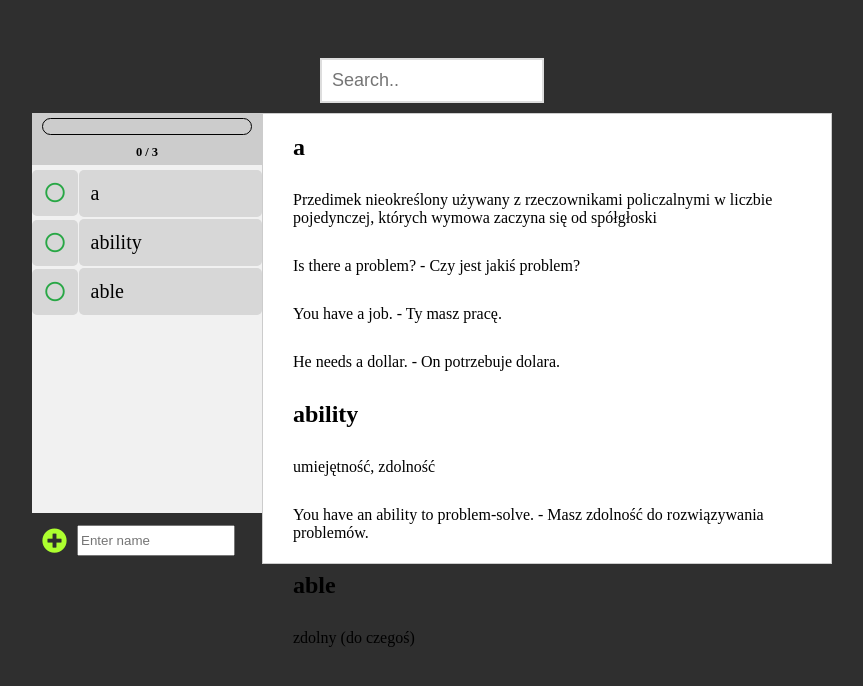
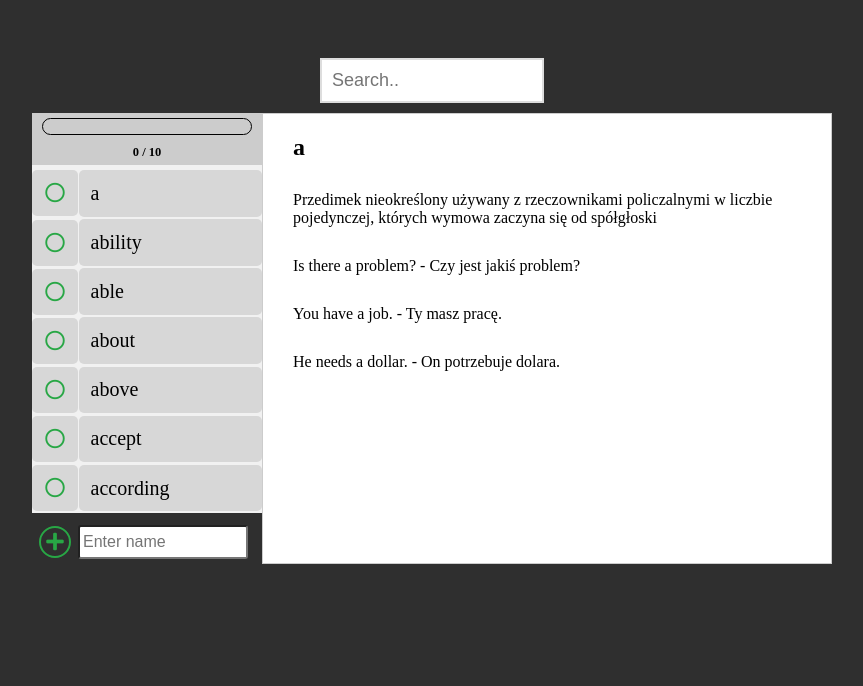
Before and after one commit to sebekxp/common-words, a plain HTML site: page index.html in a window 1280 px wide. Shown: the whole page, without its empty margins (208-1071 px from the left). Drawn offline with Linux system fonts and the light colour scheme.

Commit message:
update script file

```diff
--- a/index.html
+++ b/index.html
@@ -22,98 +22,17 @@
                 <span id="complete"></span>
             </nav>
             <div class="list-of-words">
-                <!-- <div class="word-title" onmouseover="openWord('a')">
-                   <div class="circle-icon"><i class="deleteElem fas fa-times"></i></div>
-                    <p class="blank-circle far fa-circle"></p>
-                    <p class="words">a</p>
-                </div>
-                <div class="word-title" onmouseover="openWord('a2')">
-                   <div class="circle-icon"> <i class="deleteElem fas fa-times"></i></div>
-                    <p class="blank-circle far fa-circle"></p>
-                    <p class="words">ability</p>
-                </div>
-                <div class="word-title" onmouseover="openWord('a3')">
-                   <div class="circle-icon"> <i class="deleteElem fas fa-times"></i></div>
-                    <p class="blank-circle far fa-circle"></p>
-                    <p class="words">able</p>
-                </div>
-                <div class="word-title" onmouseover="openWord('a4')">
-                   <div class="circle-icon"> <i class="deleteElem fas fa-times"></i></div>
-                    <p class="blank-circle far fa-circle"></p>
-                    <p class="words">about</p>
-                </div>
-                <div class="word-title" onmouseover="openWord('a5')">
-                   <div class="circle-icon"> <i class="deleteElem fas fa-times"></i></div>
-                    <p class="blank-circle far fa-circle"></p>
-                    <p class="words">above</p>
-                </div>
-                <div class="word-title" onmouseover="openWord('a6')">
-                   <div class="circle-icon"> <i class="deleteElem fas fa-times"></i></div>
-                    <p class="blank-circle far fa-circle"></p>
-                    <p class="words">accept</p>
-                </div>
-                <div class="word-title" onmouseover="openWord('a7')">
-                   <div class="circle-icon"> <i class="deleteElem fas fa-times"></i></div>
-                    <p class="blank-circle far fa-circle"></p>
-                    <p class="words">according</p>
-                </div>
-                <div class="word-title" onmouseover="openWord('a8')">
-                   <div class="circle-icon"> <i class="deleteElem fas fa-times"></i></div>
-                    <p class="blank-circle far fa-circle"></p>
-                    <p class="words">account</p>
-                </div>
-                <div class="word-title" onmouseover="openWord('a9')">
-                   <div class="circle-icon"> <i class="deleteElem fas fa-times"></i></div>
-                    <p class="blank-circle far fa-circle"></p>
-                    <p class="words">across</p>
-                </div>
-                <div class="word-title" onmouseover="openWord('a10')">
-                   <div class="circle-icon"> <i class="deleteElem fas fa-times"></i></div>
-                    <p class="blank-circle far fa-circle"></p>
-                    <p class="words">act</p>
-                </div> -->
+
             </div>
             <div class="add-btn">
-                <p class="add-element-circle fas fa-plus-circle"></p>
+                <div class="circle-icon-add-element">
+                    <i class="fas fa-plus"></i>
+                </div>
                 <input type="text" placeholder="Enter name" class="input-name">
             </div>
         </aside>
-
-
         <div class="word-content"></div>
-
-        <!--
-
-        <div id="a4" class="word-content">
-            <h3>about - około, mniej więcej</h3>
-            <p>Trzecie najczesciej uzywane slowko</p>
-        </div>
-        <div id="a5" class="word-content">
-            <h3></h3>
-            <p>Trzecie najczesciej uzywane slowko</p>
-        </div>
-        <div id="a6" class="word-content">
-            <h3>6</h3>
-            <p>Trzecie najczesciej uzywane slowko</p>
-        </div>
-        <div id="a7" class="word-content">
-            <h3>7</h3>
-            <p>Trzecie najczesciej uzywane slowko</p>
-        </div>
-        <div id="a8" class="word-content">
-            <h3>8</h3>
-            <p>Trzecie najczesciej uzywane slowko</p>
-        </div>
-        <div id="a9" class="word-content">
-            <h3>9</h3>
-            <p>Trzecie najczesciej uzywane slowko</p>
-        </div>
-        <div id="a10" class="word-content">
-            <h3>10</h3>
-            <p>Trzecie najczesciej uzywane slowko</p>
-        </div> -->
     </section>
-
     <script src="objectWord.js"></script>
     <script src="scrp.js"></script>
 
--- a/objectWord.js
+++ b/objectWord.js
@@ -1,9 +1,4 @@
-/*
-        <div id="a3" class="word-content">
-            <h3>able</h3>
-            <p>zdolny (do czegoś)</p>
-        </div>*/
-const objWords = [
+const OBJWORDS = [
     {
         wordName: 'a',
         wordContent: ["Przedimek nieokreślony używany z rzeczownikami policzalnymi w liczbie pojedynczej, których wymowa zaczyna się od spółgłoski",
@@ -26,6 +21,39 @@ const objWords = [
         ]
     },
 
+    {
+        wordName: 'about',
+        wordContent: []
+    },
 
+    {
+        wordName: 'above',
+        wordContent: []
+    },
+
+    {
+        wordName: 'accept',
+        wordContent: []
+    },
+
+    {
+        wordName: 'according',
+        wordContent: []
+    },
+
+    {
+        wordName: 'account',
+        wordContent: []
+    },
+
+    {
+        wordName: 'across',
+        wordContent: []
+    },
+
+    {
+        wordName: 'act',
+        wordContent: []
+    },
 
 ];
--- a/scrp.js
+++ b/scrp.js
@@ -1,13 +1,15 @@
-let knownWords = 0;
 let valueofLastItem = getValueOfLastItem();
-let updatedValueOfProgressBar = 0;
-const words = objWords;
+const words = OBJWORDS;
 
-document.querySelector('#complete').innerHTML = knownWords + ' / ' + valueofLastItem;
+document.querySelector('#complete').innerHTML = 0 + ' / ' + valueofLastItem;
+createContentOfWord(words[0]);
 
 
 function openWord(evt) {
-    console.log(evt.currentTarget)
+    let index = 0;
+    for (let i = 0; i < words.length; i++)
+        if (words[i].wordName === evt.target.innerHTML)
+            index = i;
 
     let wordContentAllParagraph = document.querySelectorAll('.word-content p');
     let wordContentAllH2 = document.querySelectorAll('.word-content h2');
@@ -18,12 +20,7 @@ function openWord(evt) {
         i.innerHTML = "";
     }
 
-
-    wordContent.innerHTML = "";
-    // for (let i = 0; i < wordContent.length; i++) {
-    //     wordContent[i].style.display = "none";
-    // }
-    // document.getElementById(wordName).style.display = "block";
+    createContentOfWord(words[index]);
 }
 function searchWord() {
     let valeFromSearchBox = document.getElementById("search-box").value.toUpperCase();;
@@ -41,10 +38,10 @@ function searchWord() {
 }
 
 function updateProgressBar() {
-    knownWords = document.querySelectorAll('.filled-circle');
-    updatedValueOfProgressBar = parseInt(knownWords.length * (100 / valueofLastItem), 10);
-    document.querySelector('#complete').innerHTML = knownWords.length + ' / ' + valueofLastItem;
-    document.querySelector('.progBar').style.width = updatedValueOfProgressBar + '%';
+    const KNOW_WORDS = document.querySelectorAll('.filled-circle');
+    const WIDTH = KNOW_WORDS.length * (100 / valueofLastItem);
+    document.querySelector('#complete').innerHTML = KNOW_WORDS.length + ' / ' + valueofLastItem;
+    document.querySelector('.progBar').style.width = WIDTH + '%';
 }
 
 function progresBar(evt) {
@@ -59,14 +56,14 @@ function progresBar(evt) {
 }
 function useEnterToCreateNewWord() {
     if (event.which == 13 || event.keyCode == 13) {
-        createNavigationWord();
+        addElement();
     }
 }
-function createContentOfWord({wordName, wordContent}) {
+function createContentOfWord({ wordName, wordContent }) {
 
-    let wordContentContainer = document.querySelector('.word-content');
+    const wordContentContainer = document.querySelector('.word-content');
 
-    let nameWord = document.createElement("h2")
+    const nameWord = document.createElement("h2")
     nameWord.innerHTML = wordName;
     wordContentContainer.appendChild(nameWord);
 
@@ -77,12 +74,14 @@ function createContentOfWord({wordName, wordContent}) {
         wordContentContainer.appendChild(contents);
     }
 }
+
 function createNavigationWord(wordObj) {
-    let wordTitleDiv = document.createElement("div");
-    let circleIconDiv = document.createElement("div");
-    let blankCircleDiv = document.createElement("p");
-    let wordNameDiv = document.createElement("p");
-    let deleteElemI = document.createElement("i");
+    // wordObj.sort();
+    const wordTitleDiv = document.createElement("div");
+    const circleIconDiv = document.createElement("div");
+    const blankCircleDiv = document.createElement("p");
+    const wordNameDiv = document.createElement("p");
+    const deleteElemI = document.createElement("i");
 
     wordTitleDiv.className = "word-title";
     circleIconDiv.className = "circle-icon";
@@ -95,31 +94,15 @@ function createNavigationWord(wordObj) {
 
     wordNameDiv.innerHTML = wordObj.wordName;
 
-    //                         IF USER ADD
-    // ===========================================================================||
-    // ||if (document.querySelector('.input-name').value === "")                  ||
-    // ||    wordNameDiv.innerHTML = "Default name"                               ||
-    // ||else                                                                     ||
-    // ||   wordNameDiv.innerHTML = document.querySelector('.input-name').value   ||
-    // ||wordNameDiv.setAttribute('contenteditable', "true");                     |
-        // wordNameDiv.setAttribute('title', "Click to change the name");|
-    // =============================================================================
-
-
     wordTitleDiv.addEventListener("mouseover", openWord);
     circleIconDiv.appendChild(deleteElemI);
     wordTitleDiv.appendChild(circleIconDiv);
     wordTitleDiv.appendChild(blankCircleDiv);
     wordTitleDiv.appendChild(wordNameDiv);
 
-    createContentOfWord(wordObj);
-
     document.querySelector('.list-of-words').appendChild(wordTitleDiv);
-    document.querySelector('.input-name').value = "";
-
     valueofLastItem = getValueOfLastItem();
     updateProgressBar();
-
 }
 
 function deleteNavigationWord(evt) {
@@ -134,16 +117,27 @@ for (let word of words) {
 
 
 let allBlankCircle = document.querySelectorAll('.blank-circle')
-for (var i = 0; i < allBlankCircle.length; i++) {
+for (let i = 0; i < allBlankCircle.length; i++) {
     allBlankCircle[i].addEventListener('click', progresBar);
 }
 
+function addElement() {
+    const inputValue = document.querySelector('.input-name').value;
+    if (inputValue === "")
+        words.push({ wordName: 'default name', wordContent: [] })
+    else
+        words.push({ wordName: inputValue, wordContent: [] })
+
+    createNavigationWord(words[words.length - 1]);
+    document.querySelector('.input-name').value = "";
+}
+
 document.querySelector('#search-box').addEventListener('keyup', searchWord);
-document.querySelector('.add-element-circle').addEventListener('click', createNavigationWord);
+document.querySelector('.circle-icon-add-element').addEventListener('click', addElement);
 document.querySelector('.input-name').addEventListener('keypress', useEnterToCreateNewWord);
 
 let allCircleIcon = document.querySelectorAll('.circle-icon');
-for (var i = 0; i < allCircleIcon.length; i++) {
+for (let i = 0; i < allCircleIcon.length; i++) {
     allCircleIcon[i].addEventListener('click', deleteNavigationWord);
 }
 
--- a/style.css
+++ b/style.css
@@ -139,29 +139,49 @@ nav {
     height: 449.39px;
     padding: 0 30px;
     width: 700px;
-    /* display: none; */
 }
 .word-content p {
     margin: 30px 0;
 }
 .input-name {
-    width: 150px;
-    height: 25px;;
+    width: 160px;
+    height: 30px;
+    border-radius: 3px;
+    padding: 0 3px;
+    font-size: 16px;
 }
 
 #a1 {
    display: flex;
 }
-.add-element-circle {
-    font-size: 25px;
-    color: greenyellow;
-    margin: 15px 10px;;
-    background-color: transparent;
+.circle-icon-add-element {
+    display: flex;
+    justify-content: center;
+    align-items: center;
+    position: relative;
+    margin: 7px 7px;
+    color:#28a745;
+    padding: 14px 14px;
+    border-radius: 50%;
+    font-size: 20px;
+    border: 2px solid #28a745;
+
 }
+.circle-icon-add-element:hover {
+    background-color: #28a745;
+}
+.circle-icon-add-element:hover i{
+    color: white;
+}
+
+.circle-icon-add-element i{
+    position: absolute;
+}
+
 .add-btn {
     display: flex;
     align-items: center;
-    margin-bottom: 2px;
+    margin-top: 6px;
 }
 .add-btn-text {
     font-size: 20px;
```
